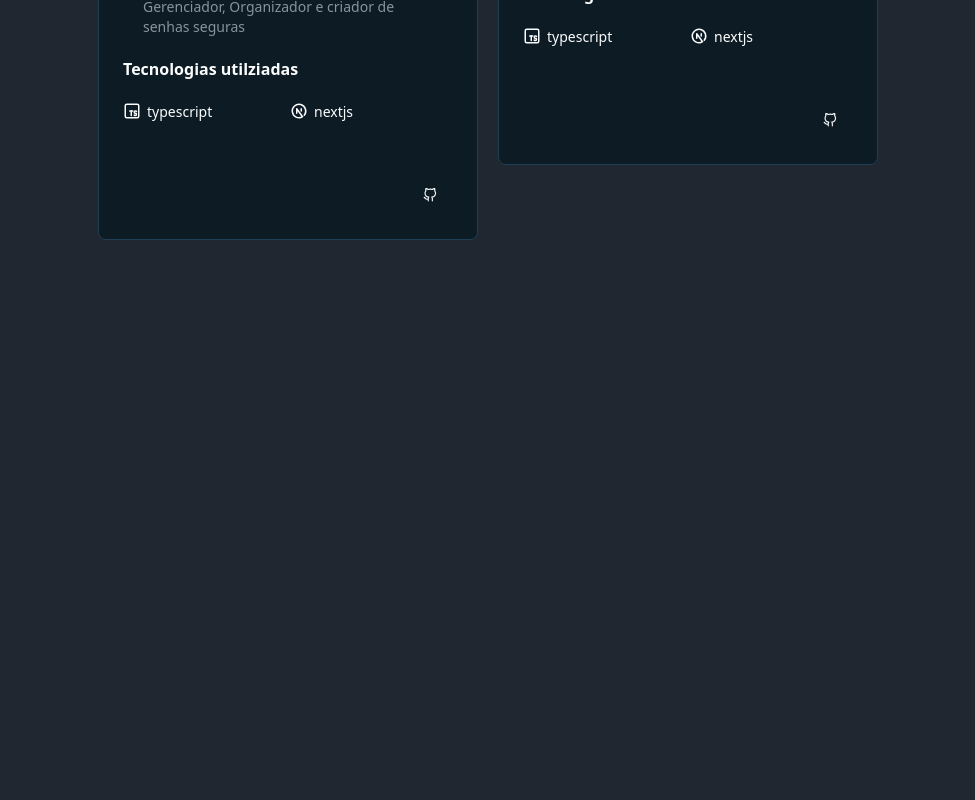
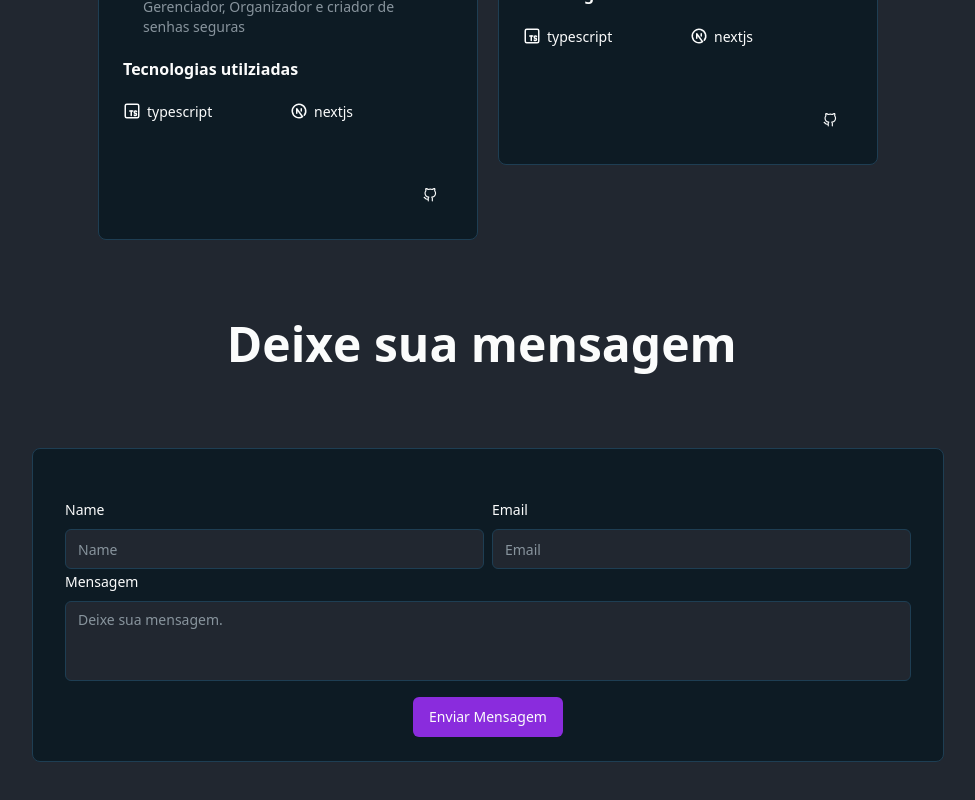
Before and after one commit to rafa-carmo/portfolio, a Next.js app: page / in a window 1280 px wide. Shown: the part 2885-3685 px from the top of the page, without its empty margins (152-1127 px from the left). Built offline with nearby package versions, Linux system fonts and the light colour scheme.

Commit message:
feat: contact form

```diff
--- a/src/app/page.tsx
+++ b/src/app/page.tsx
@@ -1,5 +1,6 @@
 import HoverDevCards from "@/components/cards/sections"
 import { CardDemo } from "@/components/cards/service"
+import { ContactForm } from "@/components/forms/contact"
 import { AnimatedSocialButtons } from "@/components/global/animatedSocialButtons"
 import { AnimatedText } from "@/components/global/animatedText"
 import { CurveDivisor } from "@/components/global/curve-divisor"
@@ -73,7 +74,19 @@ export default function Home() {
 				<HoverDevCards />
 			</section>
 
-			<section className="h-screen"> </section>
+			<section className="container mx-auto min-h-screen py-20">
+				<div className="flex items-center justify-center w-full">
+					<AnimatedText
+						el="h3"
+						className="text-5xl font-bold text-center"
+						once
+						text="Deixe sua mensagem"
+					/>
+				</div>
+				<div className="flex items-center justify-center py-20">
+					<ContactForm />
+				</div>
+			</section>
 		</main>
 	)
 }
--- a/src/components/cards/sections.tsx
+++ b/src/components/cards/sections.tsx
@@ -3,23 +3,32 @@
 import { cn } from "@/lib/utils"
 import { projects } from "@/utils/constants"
 import { motion, useAnimation } from "framer-motion"
-import React, { useState } from "react"
+import React, { useEffect, useState } from "react"
 import { IconType } from "react-icons"
 import { CiServer } from "react-icons/ci"
 import { FaTerminal } from "react-icons/fa6"
 import { FiMail } from "react-icons/fi"
 
 import { TfiWorld } from "react-icons/tfi"
-import { CardProject } from "./selected-card"
+import { CardProject, CardProjectProps } from "./selected-card"
 
 const HoverDevCards = () => {
 	const [selected, setSelected] = useState("Frontend")
-	const controls = useAnimation()
+	const [showJobs, setShowJobs] = useState<CardProjectProps[] | null>(
+		projects.filter((proj) =>
+			proj.types.includes(selected.toLocaleLowerCase()),
+		),
+	)
 
-	const handleChange = async (key: string) => {
-		// await controls.start("hidden")
-		setSelected(key)
-	}
+	useEffect(() => {
+		setShowJobs(null)
+
+		setShowJobs(
+			projects.filter((proj) =>
+				proj.types.includes(selected.toLocaleLowerCase()),
+			),
+		)
+	}, [selected])
 	return (
 		<>
 			<motion.div
@@ -30,34 +39,26 @@ const HoverDevCards = () => {
 					title="Frontend"
 					selected={selected === "Frontend"}
 					Icon={TfiWorld}
-					setSelected={handleChange}
+					setSelected={setSelected}
 				/>
 				<Card
 					title="Backend"
 					selected={selected === "Backend"}
 					Icon={CiServer}
-					setSelected={handleChange}
+					setSelected={setSelected}
 				/>
 				<Card
 					title="CLI"
 					selected={selected === "CLI"}
 					Icon={FaTerminal}
-					setSelected={handleChange}
+					setSelected={setSelected}
 				/>
 			</motion.div>
 
 			<div className="pt-20 flex flex-wrap gap-5 items-start justify-center">
-				{projects
-					.filter((proj) => proj.types.includes(selected.toLocaleLowerCase()))
-					.slice(0, 6)
-					.map((project, key) => (
-						<CardProject
-							key={project.title}
-							{...project}
-							delay={key}
-							controls={controls}
-						/>
-					))}
+				{showJobs?.slice(0, 6).map((project, key) => (
+					<CardProject key={project.title} {...project} delay={key} />
+				))}
 			</div>
 		</>
 	)
--- a/src/components/cards/selected-card.tsx
+++ b/src/components/cards/selected-card.tsx
@@ -34,7 +34,6 @@ export interface CardProjectProps {
 		url: string
 	}[]
 	delay?: number
-	controls?: AnimationControls
 }
 
 const animations = {
@@ -49,14 +48,13 @@ export function CardProject({
 	links,
 	techs,
 	delay = 0,
-	controls = useAnimation(),
 }: CardProjectProps) {
 	const ref = useRef(null)
 	const isInView = useInView(ref, { amount: 0.5, once: true })
-
+	const controls = useAnimation()
 	useEffect(() => {
 		const show = async () => {
-			await controls.start("visible", { delay: delay / 2, duration: 0.5 })
+			await controls.start("visible", { delay: delay / 10, duration: 0.5 })
 			return
 		}
 		if (isInView) {
--- /dev/null
+++ b/src/components/forms/contact.tsx
@@ -0,0 +1,166 @@
+"use client"
+
+import { zodResolver } from "@hookform/resolvers/zod"
+import { useForm } from "react-hook-form"
+import { z } from "zod"
+
+import { sendMessage } from "@/lib/queries"
+import { motion, useAnimation } from "framer-motion"
+
+import { cn } from "@/lib/utils"
+import { useState } from "react"
+import { FaCheck } from "react-icons/fa"
+import { Button } from "../ui/button"
+import { Card, CardContent, CardHeader, CardTitle } from "../ui/card"
+import {
+	Form,
+	FormControl,
+	FormField,
+	FormItem,
+	FormLabel,
+	FormMessage,
+} from "../ui/form"
+import { Input } from "../ui/input"
+import { Textarea } from "../ui/textarea"
+
+const animations = {
+	hidden: {
+		opacity: 0,
+		x: 200,
+	},
+	visible: {
+		opacity: 1,
+		x: 0,
+		transition: {
+			duration: 0.1,
+		},
+	},
+}
+
+export function ContactForm() {
+	const ContactFormSchema = z.object({
+		name: z.string().min(1, "Favor Preencher o campo Nome"),
+		email: z.string().email("Email Inválido"),
+		message: z.string().min(1, "Favor preencher a mensagem."),
+	})
+
+	const controls = useAnimation()
+	const controlsSuccess = useAnimation()
+	const [disableForm, setDisableForm] = useState(false)
+
+	const form = useForm<z.infer<typeof ContactFormSchema>>({
+		mode: "onChange",
+		resolver: zodResolver(ContactFormSchema),
+		defaultValues: {
+			name: "",
+			email: "",
+		},
+	})
+	const isLoading = form.formState.isLoading
+
+	const handleSubmit = async (values: z.infer<typeof ContactFormSchema>) => {
+		const sendedMessage = await sendMessage(values)
+		if (!sendedMessage) return
+		setDisableForm(true)
+		controls.start("hidden")
+		controlsSuccess.start("visible", { delay: 0.5, duration: 1 })
+	}
+	return (
+		<Card className="w-3/4 shadow shadow-foreground">
+			<CardHeader>
+				<CardTitle> </CardTitle>
+			</CardHeader>
+			<CardContent>
+				<Form {...form}>
+					<form
+						onSubmit={form.handleSubmit(handleSubmit)}
+						className="flex flex-col gap-4 items-center justify-center w-full max-w-[70rem] overflow-hidden relative"
+					>
+						<motion.div
+							initial="hidden"
+							animate={controlsSuccess}
+							variants={animations}
+							className="absolute top-0 bottom-0 left-0 right-0 w-full flex flex-col items-center justify-start gap-5 pointer-events-none"
+						>
+							<FaCheck
+								size={100}
+								className="rounded-full p-5 bg-lime-600 text-foreground"
+							/>
+							<p className="text-xl">
+								Mensagem recebida, Responderei o mais rapido possível.
+							</p>
+						</motion.div>
+						<motion.div
+							initial="visible"
+							animate={controls}
+							variants={animations}
+							className={cn(
+								"w-full flex items-center justify-center flex-col px-2",
+								{
+									"pointer-events-none": disableForm,
+								},
+							)}
+						>
+							<div className="grid grid-cols-1 md:grid-cols-2 gap-2 w-full">
+								<FormField
+									disabled={isLoading}
+									control={form.control}
+									name="name"
+									render={({ field }) => (
+										<FormItem>
+											<FormLabel>Name</FormLabel>
+											<FormControl>
+												<Input placeholder="Name" {...field} />
+											</FormControl>
+											<FormMessage />
+										</FormItem>
+									)}
+								/>
+								<FormField
+									disabled={isLoading}
+									control={form.control}
+									name="email"
+									render={({ field }) => (
+										<FormItem>
+											<FormLabel>Email</FormLabel>
+											<FormControl>
+												<Input type="email" placeholder="Email" {...field} />
+											</FormControl>
+											<FormMessage />
+										</FormItem>
+									)}
+								/>
+							</div>
+							<FormField
+								disabled={isLoading}
+								control={form.control}
+								name="message"
+								render={({ field }) => (
+									<FormItem className="w-full">
+										<FormLabel>Mensagem</FormLabel>
+										<FormControl>
+											<Textarea
+												placeholder="Deixe sua mensagem."
+												className="resize-none"
+												{...field}
+											/>
+										</FormControl>
+
+										<FormMessage />
+									</FormItem>
+								)}
+							/>
+							<Button
+								className="mt-4 max-w-[300px] text-foreground"
+								disabled={isLoading}
+								type="submit"
+							>
+								Enviar Mensagem
+							</Button>
+						</motion.div>
+					</form>
+				</Form>
+			</CardContent>
+		</Card>
+	)
+}
--- /dev/null
+++ b/src/lib/queries.ts
@@ -0,0 +1,31 @@
+"use server"
+
+export async function sendMessage({
+	name,
+	email,
+	message,
+}: {
+	name: string
+	email: string
+	message: string
+}) {
+	const content = `
+    Mensagem recebida de <strong>${name} - ${email}</strong>\nMensagem:\n${message}`
+
+	const url = process.env.DISCORD_API_URL
+	if (!url) return false
+
+	const sendMessage = await fetch(url, {
+		method: "post",
+		headers: {
+			"Content-Type": "application/json",
+		},
+		body: JSON.stringify({
+			content,
+		}),
+	})
+	if (sendMessage.status > 200 && sendMessage.status < 299) {
+		return true
+	}
+	return false
+}
```
